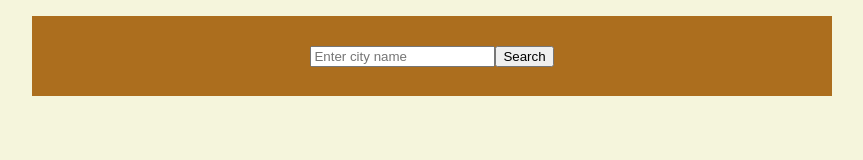
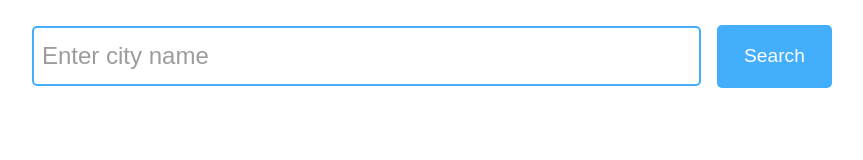
Before and after one commit to wisepanda/383weatherApp, a React app: page / in a window 1280 px wide. Shown: the whole page, without its empty margins (208-1071 px from the left). Built offline with nearby package versions, Linux system fonts and the light colour scheme.

Commit message:
Some styles

```diff
--- a/src/components/App/App.js
+++ b/src/components/App/App.js
@@ -32,7 +32,7 @@ function App() {
   return (
     <div className="App">
       {fetchError && <h3>{fetchError}</h3>}
-      <SearchBar fetchData={fetchData} />
+      <SearchBar fetchData={fetchData} fetchError={fetchError} />
       {current && <Card />}
       {/* <Card />
 			<WeekList /> */}
--- a/src/components/Card/Card.css
+++ b/src/components/Card/Card.css
@@ -1,10 +1,12 @@
 .card {
   height: 20vh;
   width: 100%;
-  background-color: white;
+  background-color: #43affc;
+  color: white;
   display: flex;
   flex-direction: column;
   align-items: center;
   justify-content: center;
   margin: 1rem 0;
+  border-radius: 10px;
 }
--- a/src/components/SearchBar/searchbar.css
+++ b/src/components/SearchBar/searchbar.css
@@ -1,9 +1,34 @@
 .searchbar {
   height: 10vh;
-	background-color: rgb(172, 110, 30);
   display: flex;
   flex-direction: row;
   align-items: center;
   justify-content: center;
   margin-top: 2vh;
 }
+
+.searchbar input {
+  height: 40px;
+  padding: 0.5rem;
+  font-size: 1.5rem;
+  width: 85%;
+  border: 2px solid #43affc;
+  border-radius: 5px;
+}
+
+.searchbar button {
+  height: 63px;
+  border: none;
+  margin-left: 1rem;
+  width: 15%;
+  background-color: #43affc;
+  color: white;
+  font-weight: 500;
+  font-size: 1.2rem;
+  border-radius: 5px;
+}
+
+::placeholder {
+  color: rgb(156, 156, 156);
+  font-size: 1.5rem;
+}
--- a/src/index.css
+++ b/src/index.css
@@ -1,11 +1,11 @@
+@import url('https://fonts.googleapis.com/css2?family=Nunito:wght@400;500;700&display=swap');
+
 body {
   margin: 0;
-  font-family: -apple-system, BlinkMacSystemFont, 'Segoe UI', 'Roboto', 'Oxygen',
-    'Ubuntu', 'Cantarell', 'Fira Sans', 'Droid Sans', 'Helvetica Neue',
-    sans-serif;
+  font-family: 'Nunito', sans-serif;
   -webkit-font-smoothing: antialiased;
   -moz-osx-font-smoothing: grayscale;
-  background-color: beige;
+  background-color: white;
 }
 
 code {
```
Lines whose indentation alone changed are shown as unchanged.
